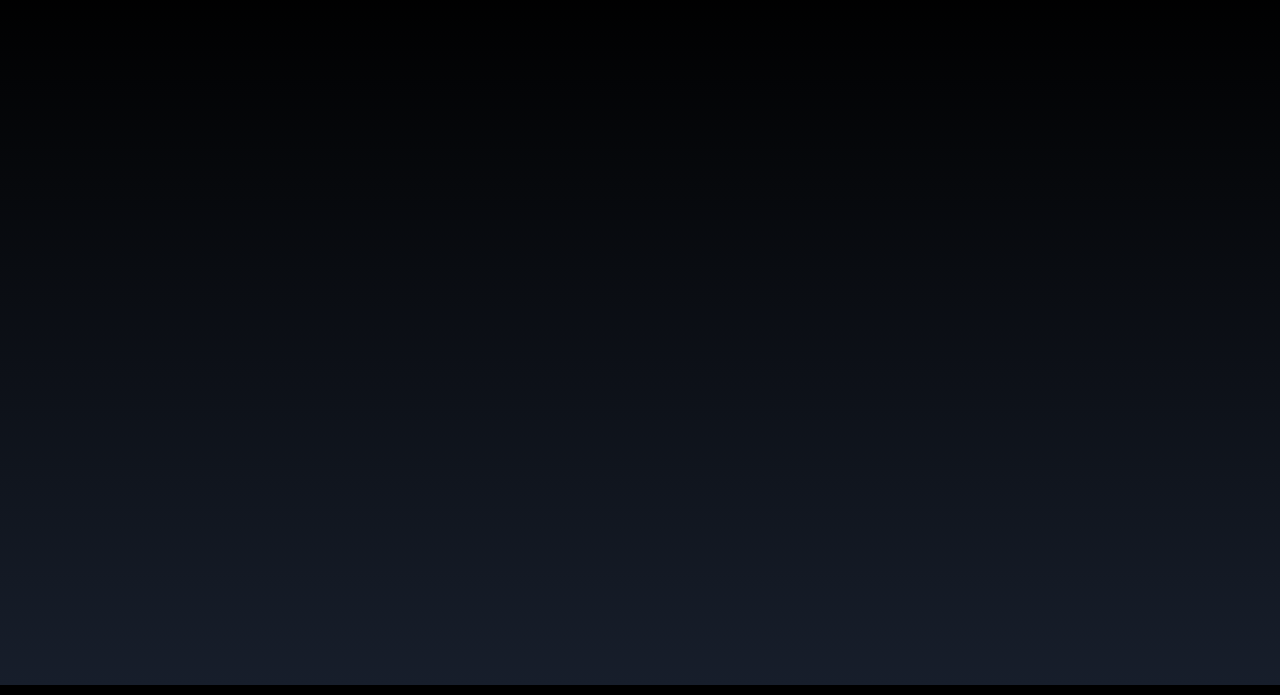
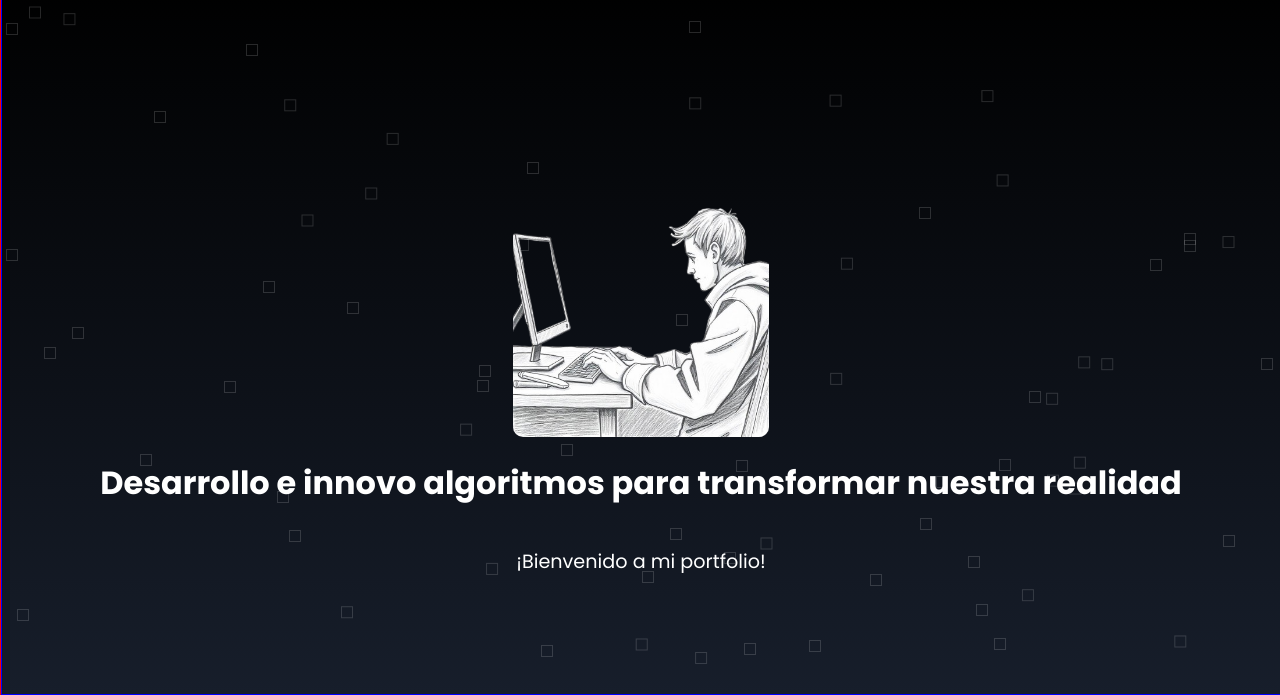
Before and after one commit to Jhon-GG/portfolio, a plain HTML site: page public/index.html in a window 1280 px wide. Shown: the part 105-800 px from the top of the page. Drawn offline with Linux system fonts and the light colour scheme.

Commit message:
feat: :alembic: Posible idea de fondo
Posible idea de fondo

```diff
--- a/public/css/styles.css
+++ b/public/css/styles.css
@@ -52,7 +52,7 @@ body {
 }
 
 .nav-burger.active img {
-    transform: translateX(-380%);
+    transform: translateX(-400%);
 }
 
 .menu {
@@ -61,9 +61,11 @@ body {
     right: -100%;
     width: 300px;
     height: 100%;
-    background-color: #1c1c1c;
+    background: linear-gradient(to bottom, #000, #171E2B);
+    /* background-color: #1c1c1c; */
     transition: right 0.3s ease-in-out;
     overflow-y: auto;
+    border: 1px solid #ffffff07;
 }
 
 .menu.active {
@@ -75,8 +77,8 @@ body {
     justify-content: space-between;
     align-items: center;
     padding: 20px;
-    background-color: #2c2c2c;
-    color: #255ed8;
+    background-color: #ffffff;
+    color: #3761b9;
 }
 
 .menu-header span {
@@ -110,11 +112,65 @@ body {
 
 .main{
     display: flex;
-    /* border: 1px solid red; */
+    border: 1px solid red;
     width: 100vw;
-    height: 88vh;
+    height: 89vh;
     justify-content: center;
     align-items: center;
     background: linear-gradient(to bottom, #000, #171E2B);
     /* background: #171E2B; */
 }
+
+.box-1 {
+    display: flex;
+    flex-direction: column;
+    border: 1px solid blue;
+    opacity: 100%;
+    width: 100vw;
+    height: 100%;
+    justify-content: center;
+    align-items: center;
+    color: #fff;
+    position: relative;
+    overflow: hidden;
+}
+
+.box-1 img {
+    width: 20%;
+    height: 50%;
+    border-radius: 10px;
+}
+
+.box-1 p {
+    font-size: 120%;
+}
+
+.box-1::before {
+    content: '';
+    position: absolute;
+    top: 0;
+    left: 0;
+    width: 100%;
+    height: 100%;
+    pointer-events: none;
+    background-size: 20px 20px;
+    animation: movimientoAleatorio 10s infinite linear;
+}
+
+@keyframes movimientoAleatorio {
+    0% {
+        transform: translate(0, 0);
+    }
+    100% {
+        transform: translate(calc(100vw - 20px), calc(100vh - 20px));
+    }
+}
+
+.luz {
+    position: absolute;
+    width: 10px; /* Tamaño de los cuadrados */
+    height: 10px; /* Tamaño de los cuadrados */
+    border: 1px solid rgba(255, 255, 255, 0.151);
+    /* Eliminamos border-radius para mantener las figuras como cuadrados */
+    animation: movimientoAleatorio 15s infinite alternate;
+}
--- a/public/index.html
+++ b/public/index.html
@@ -37,8 +37,9 @@
     </div>
     <main class="main">
         <div class="box-1">
-            <!-- <h1>Desarrollo código e innovo con nuevas ideas</h1>
-            <img src="../public/storage/img/me.png" alt="me"> -->
+            <img src="../public/storage/img/programmer.png" alt="me">
+            <h1>Desarrollo e innovo algoritmos para transformar nuestra realidad</h1>
+            <p>¡Bienvenido a mi portfolio!</p>
         </div>
     </main>
     <script src="../public/js/main.js"></script>
--- a/public/js/main.js
+++ b/public/js/main.js
@@ -23,3 +23,21 @@ document.addEventListener('DOMContentLoaded', function() {
         }
     });
 });
+
+
+const contenedor = document.querySelector('.box-1');
+
+for (let i = 0; i < 100; i++) { // Genera 100 luces, puedes ajustar este número
+    const luz = document.createElement('div');
+    luz.classList.add('luz');
+
+    // Posición inicial aleatoria
+    luz.style.top = `${Math.random() * 100}vh`;
+    luz.style.left = `${Math.random() * 100}vw`;
+
+    // Duración y retardo de animación aleatorios
+    luz.style.animationDuration = `${Math.random() * 20 + 5}s`;
+    luz.style.animationDelay = `${Math.random() * 10}s`;
+
+    contenedor.appendChild(luz);
+}
```
Also changed, not shown: public/storage/img/binary.png (added), public/storage/img/programmer.png (added).
